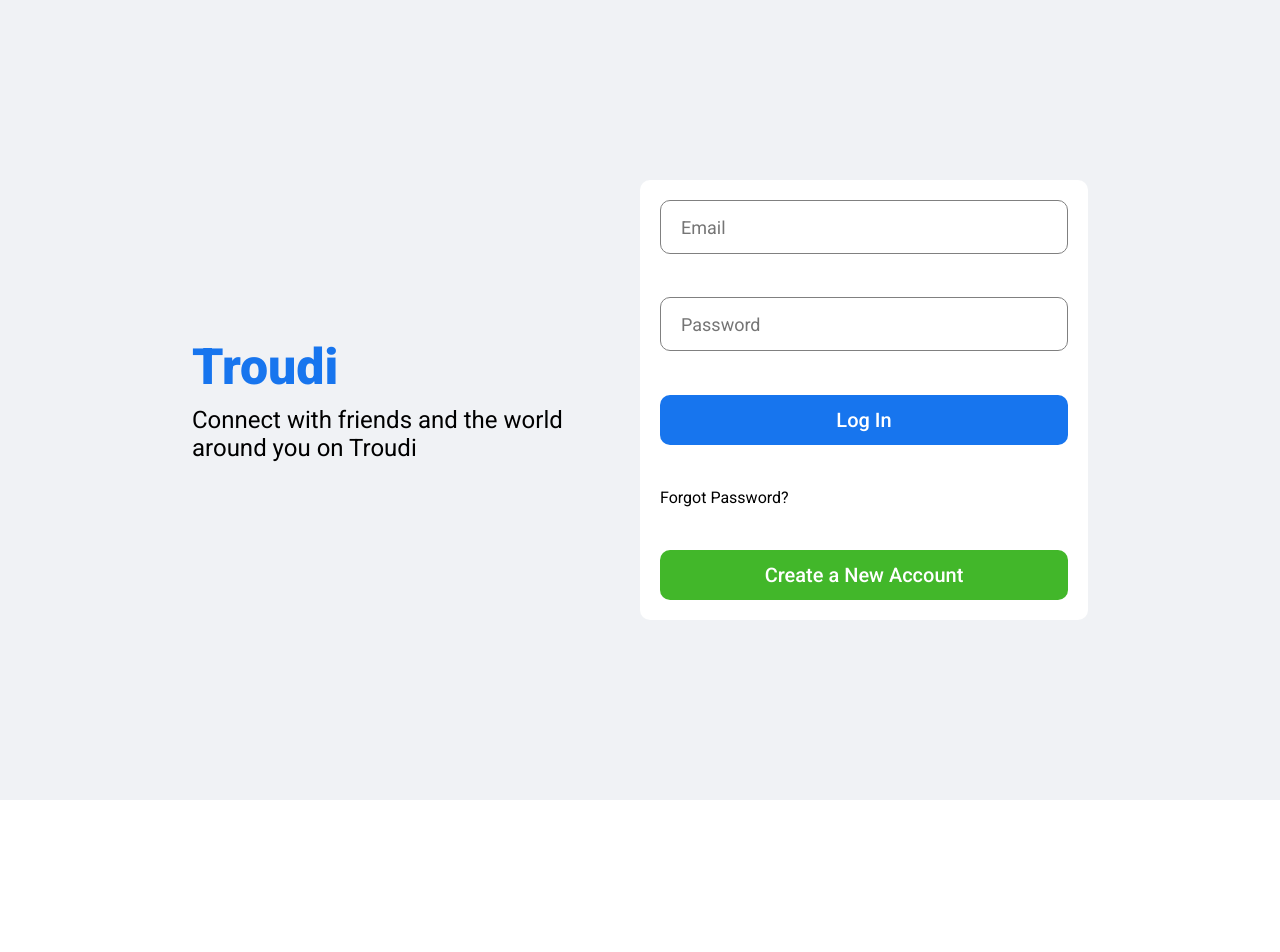
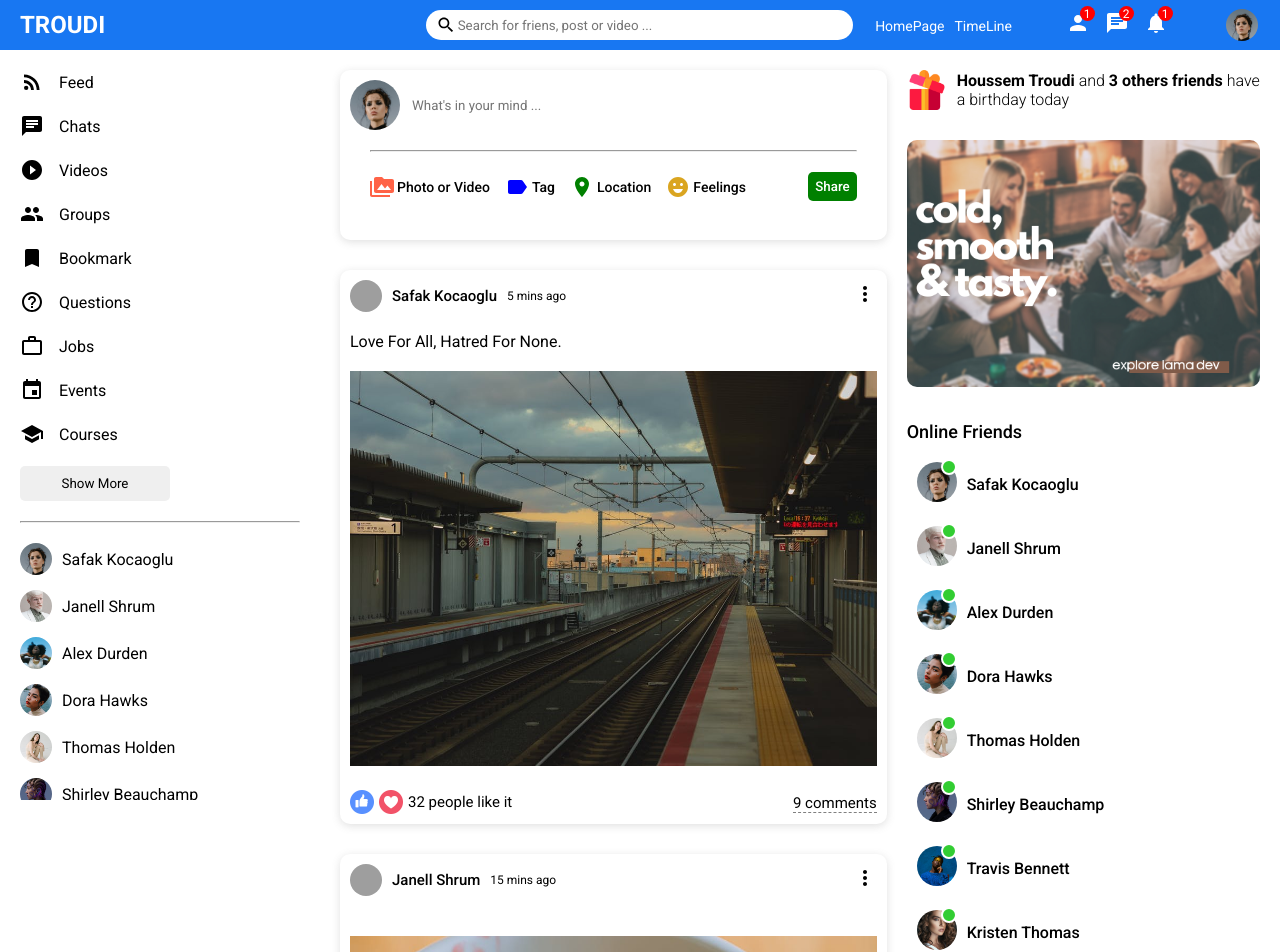
Before and after one commit to Troudi27/Troudi-Sociale-Media, a React (Create React App) app: page / in a window 1280 px wide. Shown: the top 952 px of the page. Before the commit the page ends 800 px from the top, so only its background shows below. Built offline with nearby package versions, Linux system fonts and the light colour scheme; grey boxes are pictures that could not be loaded.

Commit message:
Using React Rooter

```diff
--- a/package.json
+++ b/package.json
@@ -12,6 +12,7 @@
     "@testing-library/user-event": "^13.5.0",
     "react": "^18.3.1",
     "react-dom": "^18.3.1",
+    "react-router-dom": "^6.23.1",
     "react-scripts": "5.0.1",
     "web-vitals": "^2.1.4"
   },
--- a/public/index.html
+++ b/public/index.html
@@ -11,7 +11,7 @@
     />
 
     <link href="https://fonts.googleapis.com/css2?family=Roboto:ital,wght@0,100;0,300;0,400;0,500;0,700;0,900;1,100;1,300;1,400;1,500;1,700;1,900&display=swap" rel="stylesheet">
-    <link rel="stylesheet" href="style.css">
+    <link rel="stylesheet" href="http://localhost:3000/assets/style.css">
     <title>Troudi App</title>
   </head>
   <body>
--- a/src/App.js
+++ b/src/App.js
@@ -2,13 +2,19 @@ import Home from "./pages/home/Home";
 import Profile from "./pages/home/profile/Profile";
 import Login from "./pages/login/Login";
 import Register from "./pages/register/Register";
+import { BrowserRouter as Router, Route, Routes } from 'react-router-dom';
+
 function App() {
   return (
-    <div >
-      {/* <Home/> */}
-      {/* <Profile/> */}
-      <Login/>
-      {/* <Register/> */}
+    <div>
+      <Router>
+        <Routes>
+          <Route path="/" element={<Home />} />
+          <Route path="/login" element={<Login />} />
+          <Route path="/register" element={<Register />} />
+          <Route path="/profile/:username" element={<Profile />} />
+        </Routes>
+      </Router>
     </div>
   );
 }
--- a/src/components/closeFriend/CloseFriend.jsx
+++ b/src/components/closeFriend/CloseFriend.jsx
@@ -1,9 +1,11 @@
 import "./CloseFriend.css"
 
 export default function CloseFriend({user}) {
+  const PF = process.env.REACT_APP_PUBLIC_FOLDER;
+
   return (
     <li className="sidebarFriend">
-        <img src={user.profilePicture} alt="" className="sidebarFriendImg" />
+        <img src={PF+user.profilePicture} alt="" className="sidebarFriendImg" />
         <span className="sidebarFrienName">{user.username}</span>
     </li>
   )
--- a/src/components/online/Online.jsx
+++ b/src/components/online/Online.jsx
@@ -1,10 +1,12 @@
 import "./Online.css"
 
 export default function Online({user}) {
+
+  const PF = process.env.REACT_APP_PUBLIC_FOLDER;
   return (
     <li className="rightbarFriend">
         <div className="rightbarProfileImgContainer">
-            <img className="rightbarProfileImg" src={user.profilePicture} alt="" />
+            <img className="rightbarProfileImg" src={PF+user.profilePicture} alt="" />
             <span className="rightbarOnline"></span>
         </div>
         <span className="rightbarUsernam">{user.username}</span>
--- a/src/components/post/Post.jsx
+++ b/src/components/post/Post.jsx
@@ -6,6 +6,9 @@ import { useState } from "react"
 export default function Post({post}) {
    const [like,setLike] = useState(post.like)
    const [isLiked,setIsLiked] = useState(false)
+
+   const PF = process.env.REACT_APP_PUBLIC_FOLDER;
+
    const likeHandler = ()=>{
     setLike(isLiked ? like -1 : like + 1)
     setIsLiked(!isLiked)
@@ -25,7 +28,7 @@ export default function Post({post}) {
             </div>
             <div className="postCenter">
                 <span className="postText">{post?.desc}</span>
-                <img className="postImg" src={post.photo} alt="" />
+                <img className="postImg" src={PF+post.photo} alt="" />
             </div>
             <div className="postBottom">
                 <div className="postBottomLeft">
--- a/src/components/rightbar/Rightbar.jsx
+++ b/src/components/rightbar/Rightbar.jsx
@@ -4,7 +4,7 @@ import Online from "../online/Online"
 
 
 export default function Rightbar({profile}) {
-
+const PF = process.env.REACT_APP_PUBLIC_FOLDER;
   const HomeRightbar = () =>{
     return(
       <>
@@ -50,32 +50,32 @@ export default function Rightbar({profile}) {
       <h4 className="rightbarTitle">User Friends</h4>
       <div className="rightbarFollowings">
         <div className="rightbarFollowing">
-          <img src="assets/person/1.jpeg" alt="" className="rightbarFollowingImg" />
+          <img src={`${PF}person/1.jpeg`} alt="" className="rightbarFollowingImg" />
           <span className="rightbarFollowingName">Houssem Troudi</span>
         </div>
 
         <div className="rightbarFollowing">
-          <img src="assets/person/2.jpeg" alt="" className="rightbarFollowingImg" />
+          <img src={`${PF}person/2.jpeg`} alt="" className="rightbarFollowingImg" />
           <span className="rightbarFollowingName">Houssem Troudi</span>
         </div>
 
         <div className="rightbarFollowing">
-          <img src="assets/person/3.jpeg" alt="" className="rightbarFollowingImg" />
+          <img src={`${PF}person/3.jpeg`} alt="" className="rightbarFollowingImg" />
           <span className="rightbarFollowingName">Houssem Troudi</span>
         </div>
 
         <div className="rightbarFollowing">
-          <img src="assets/person/4.jpeg" alt="" className="rightbarFollowingImg" />
+          <img src={`${PF}person/4.jpeg`} alt="" className="rightbarFollowingImg" />
           <span className="rightbarFollowingName">Houssem Troudi</span>
         </div>
 
         <div className="rightbarFollowing">
-          <img src="assets/person/5.jpeg" alt="" className="rightbarFollowingImg" />
+          <img src={`${PF}person/5.jpeg`} alt="" className="rightbarFollowingImg" />
           <span className="rightbarFollowingName">Houssem Troudi</span>
         </div>
 
         <div className="rightbarFollowing">
-          <img src="assets/person/6.jpeg" alt="" className="rightbarFollowingImg" />
+          <img src={`${PF}person/6.jpeg`} alt="" className="rightbarFollowingImg" />
           <span className="rightbarFollowingName">Houssem Troudi</span>
         </div>
       </div>
--- a/src/components/topbar/Topbar.jsx
+++ b/src/components/topbar/Topbar.jsx
@@ -1,3 +1,4 @@
+import { Link } from 'react-router-dom';
 import './Topbar.css'
 import {Search , Person , Chat , Notifications }from '@mui/icons-material';
 
@@ -7,7 +8,9 @@ export default function Topbar() {
   return (
     <div className='topbarContainer'>
         <div className="topbarLeft">
+          <Link to="/" style={{textDecoration:"none"}}>
           <span className="logo">TROUDI</span>
+          </Link>
         </div>
         <div className="topbarCenter">
           <div className="searchbar">
--- a/src/dummyData.js
+++ b/src/dummyData.js
@@ -1,52 +1,52 @@
 export const Users = [
     {
       id:1,
-      profilePicture: "assets/person/1.jpeg",
+      profilePicture: "person/1.jpeg",
       username: "Safak Kocaoglu",
     },
     {
       id:2,
-      profilePicture: "assets/person/2.jpeg",
+      profilePicture: "person/2.jpeg",
       username: "Janell Shrum",
     },
     {
       id:3,
-      profilePicture: "assets/person/3.jpeg",
+      profilePicture: "person/3.jpeg",
       username: "Alex Durden",
     },
     {
       id:4,
-      profilePicture: "assets/person/4.jpeg",
+      profilePicture: "person/4.jpeg",
       username: "Dora Hawks",
     },
     {
       id:5,
-      profilePicture: "assets/person/5.jpeg",
+      profilePicture: "person/5.jpeg",
       username: "Thomas Holden",
     },
     {
       id:6,
-      profilePicture: "assets/person/6.jpeg",
+      profilePicture: "person/6.jpeg",
       username: "Shirley Beauchamp",
     },
     {
       id:7,
-      profilePicture: "assets/person/7.jpeg",
+      profilePicture: "person/7.jpeg",
       username: "Travis Bennett",
     },
     {
       id:8,
-      profilePicture: "assets/person/8.jpeg",
+      profilePicture: "person/8.jpeg",
       username: "Kristen Thomas",
     },
     {
       id:9,
-      profilePicture: "assets/person/9.jpeg",
+      profilePicture: "person/9.jpeg",
       username: "Gary Duty",
     },
     {
       id:10,
-      profilePicture: "assets/person/10.jpeg",
+      profilePicture: "person/10.jpeg",
       username: "Safak Kocaoglu",
     },
   ];
@@ -55,7 +55,7 @@ export const Users = [
     {
       id: 1,
       desc: "Love For All, Hatred For None.",
-      photo: "assets/post/1.jpeg",
+      photo: "post/1.jpeg",
       date: "5 mins ago",
       userId: 1,
       like: 32,
@@ -63,7 +63,7 @@ export const Users = [
     },
     {
       id: 2,
-      photo: "assets/post/2.jpeg",
+      photo: "post/2.jpeg",
       date: "15 mins ago",
       userId: 2,
       like: 2,
@@ -72,7 +72,7 @@ export const Users = [
     {
       id: 3,
       desc: "Every moment is a fresh beginning.",
-      photo: "assets/post/3.jpeg",
+      photo: "post/3.jpeg",
       date: "1 hour ago",
       userId: 3,
       like: 61,
@@ -80,7 +80,7 @@ export const Users = [
     },
     {
       id: 4,
-      photo: "assets/post/4.jpeg",
+      photo: "post/4.jpeg",
       date: "4 hours ago",
       userId: 4,
       like: 7,
@@ -88,7 +88,7 @@ export const Users = [
     },
     {
       id: 5,
-      photo: "assets/post/5.jpeg",
+      photo: "post/5.jpeg",
       date: "5 hours ago",
       userId: 5,
       like: 23,
@@ -96,7 +96,7 @@ export const Users = [
     },
     {
       id: 6,
-      photo: "assets/post/6.jpeg",
+      photo: "post/6.jpeg",
       date: "1 day ago",
       userId: 6,
       like: 44,
@@ -105,7 +105,7 @@ export const Users = [
     {
       id: 7,
       desc: "Never regret anything that made you smile.",
-      photo: "assets/post/7.jpeg",
+      photo: "post/7.jpeg",
       date: "2 days ago",
       userId: 7,
       like: 52,
@@ -113,7 +113,7 @@ export const Users = [
     },
     {
       id: 8,
-      photo: "assets/post/8.jpeg",
+      photo: "post/8.jpeg",
       date: "3 days ago",
       userId: 8,
       like: 15,
@@ -122,7 +122,7 @@ export const Users = [
     {
       id: 9,
       desc: "Change the world by being yourself.",
-      photo: "assets/post/9.jpeg",
+      photo: "post/9.jpeg",
       date: "5 days ago",
       userId: 9,
       like: 11,
@@ -130,7 +130,7 @@ export const Users = [
     },
     {
       id: 10,
-      photo: "assets/post/10.jpeg",
+      photo: "post/10.jpeg",
       date: "1 week ago",
       userId: 10,
       like: 104,
--- a/src/pages/home/profile/Profile.jsx
+++ b/src/pages/home/profile/Profile.jsx
@@ -6,6 +6,8 @@ import Feeed from "../../../components/feed/Feed";
 import "./Profile.css"
 
 export default function Profile() {
+  const PF = process.env.REACT_APP_PUBLIC_FOLDER;
+
   return (
     <div>
       <Topbar/>
@@ -14,8 +16,8 @@ export default function Profile() {
       <div className="profileRight">
       <div className="profileRightTop">
         <div className="profileCover">
-            <img className="profileCoverImg" src="assets/post/3.jpeg" alt="" />
-            <img className="profileUserImg" src="assets/person/3.jpeg" alt="" />
+            <img className="profileCoverImg" src={`${PF}post/2.jpeg`}alt="" />
+            <img className="profileUserImg" src={`${PF}person/1.jpeg`} alt="" />
         </div>
         <div className="profileInfo">
             <h4 className="profileInfoName">Houssem Troudi</h4>
```
Also changed, not shown: public/assets/style.css (renamed from public/style.css), 2 other files (tests, documents, lock files or other folders).
